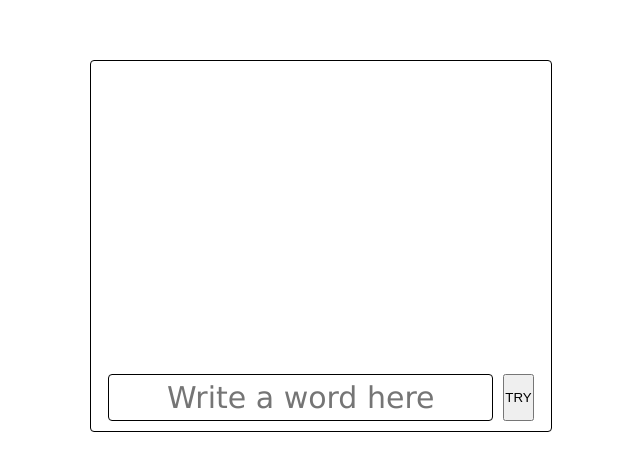
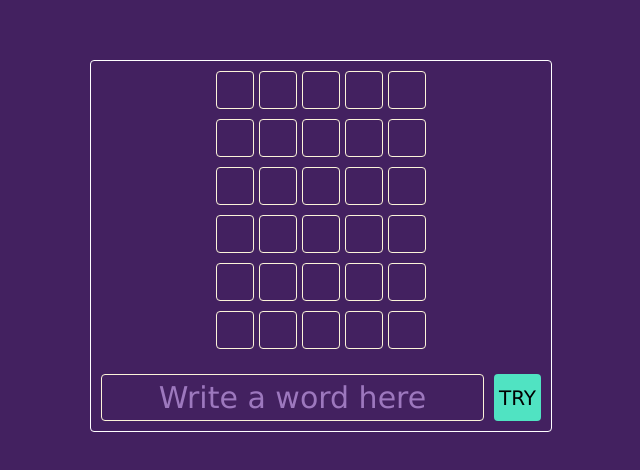
Before and after one commit to matias-ortubia/react-wordle, a React (Vite) app: page / in a window 1280 px wide. Shown: the part 154-624 px from the top of the page, without its empty margins (319-959 px from the left). Built offline with nearby package versions, Linux system fonts and the light colour scheme.

Commit message:
Add: styles

```diff
--- a/src/App.css
+++ b/src/App.css
@@ -12,11 +12,8 @@ html {
 body {
   height: 100%;
   margin: 0;
-  /*
-  display: flex;
-  flex-flow: column nowrap;
-  justify-content: center;
-  align-items: center;*/
+  background-color: #432160;
+  color: #FCF4D9;
 }
 
 #root {
@@ -29,13 +26,14 @@ main {
   flex-flow: column nowrap;
   justify-content: center;
   align-items: center;
-  gap: 10px;
+  gap: 1rem;
 }
 
 .game-container {
-  border: 1px solid #000;
+  position: relative;
+  border: 1px solid #ffffff;
   border-radius: 4px;
-  padding: 10px;
+  padding: 1rem;
   display: flex;
   flex-flow: column nowrap;
   justify-content: center;
--- a/src/App.jsx
+++ b/src/App.jsx
@@ -1,20 +1,19 @@
 import { useState } from "react";
-import { WordsContainer, WordInputPanel, ResultMessage } from "./components";
+import { WordsContainer, WordInputPanel, ResultMessage, WordsPlaceholder } from "./components";
 import { Word } from "./components";
 import { compareWords, isAnswer } from "./utils";
 import "./App.css";
 
 function App() {
-  const [tries, setTries] = useState([]);
+  const [sentWords, setSentWords] = useState([]);
   const [isGameOver, setGameOver] = useState(false);
   const [turn, setTurn] = useState(1);
   const [isVictory, setVictory] = useState(true);
 
   const handleSubmit = (word) => {
     const result = compareWords(word);
-    setTries((prevTries) => [...prevTries, { word: word, result: result }]);
+    setSentWords((prevSentWords) => [...prevSentWords, { word: word, result: result }]);
     setTurn(prevTurn => prevTurn + 1);
-    console.log("Words sent: " + turn);
 
     if (isAnswer(result)) {
       setGameOver(true);
@@ -26,7 +25,7 @@ function App() {
   };
 
   const handleReset = () => {
-    setTries([]);
+    setSentWords([]);
     setGameOver(false);
     setTurn(1);
     if (isVictory == false) setVictory(true);
@@ -35,14 +34,15 @@ function App() {
   return (
     <main>
       <div className="game-container">
+        <WordsPlaceholder listLength={ 6 } wordLength={ 5 } />
         <WordsContainer>
-          {tries.map((word, i) => {
+          { sentWords.map((word, i) => {
             return (
               <Word result={word.result} key={i}>
                 {word.word}
               </Word>
             );
-          })}
+          }) }
         </WordsContainer>
         { isGameOver ? <ResultMessage bgColor={ isVictory ? "victory" : "lose" }
                                       handleReset={ handleReset }>
--- a/src/components/index.js
+++ b/src/components/index.js
@@ -3,3 +3,4 @@ export * from './word/letter/Letter';
 export * from './word/Word';
 export * from './wordInputPanel/WordInputPanel';
 export * from './resultMessage/ResultMessage';
+export * from './wordsPlaceholder/WordsPlaceholder';
--- a/src/components/resultMessage/resultMessage.module.css
+++ b/src/components/resultMessage/resultMessage.module.css
@@ -12,5 +12,5 @@
 }
 
 .lose {
-    background-color: #aaaaaa;
+    background-color: #FF7A5A;
 }
--- a/src/components/word/letter/letter.module.css
+++ b/src/components/word/letter/letter.module.css
@@ -1,22 +1,23 @@
 .letterContainer {
     font-size: 2.5rem;
-    border: 1px solid #000;
+    border: 1px solid #FCF4D9;
     border-radius: 4px;
     padding: 0.3rem;
     width: 3rem;
     height: 3rem;
     flex-grow: 1;
     text-align: center;
+    text-shadow: -1px 0 black, 0 1px black, 1px 0 black, 0 -1px black;
 }
 
-.green {
-    background-color: #64ec0f;
+.correct {
+    background-color: #50E3C2;
 }
 
-.yellow {
-    background-color: #fffb00;
+.almost {
+    background-color: #FF7A5A;
 }
 
-.grey {
-    background-color: #bfbfbf;
+.notInWord {
+    background-color: #432160;
 }
--- a/src/components/wordInputPanel/wordInput/wordInput.module.css
+++ b/src/components/wordInputPanel/wordInput/wordInput.module.css
@@ -1,8 +1,15 @@
 .wordInput {
-    border: 1px solid #000;
+    border: 1px solid #FCF4D9;
     border-radius: 4px;
     font-family: inherit;
     font-size: 3rem;
     padding: 0.5rem;
     text-align: center;
+    background-color: inherit;
+    color: #FCF4D9;
+    width: 100%;
 }
+
+.wordInput::placeholder {
+    color: #9d78be;
+}
--- a/src/components/wordInputPanel/wordInputButton/WordInputButton.jsx
+++ b/src/components/wordInputPanel/wordInputButton/WordInputButton.jsx
@@ -1,4 +1,5 @@
 import { PropTypes } from "prop-types";
+import styles from './WordInputButton.module.css';
 
 const WordInputButton = ({ label, handleSubmit, input, setBuffer }) => {
     const handleClick = () => {
@@ -10,7 +11,7 @@ const WordInputButton = ({ label, handleSubmit, input, setBuffer }) => {
 
     return (
         <button onClick={ handleClick }
-                className="tryButton">{ label }</button>
+                className={ styles.tryButton }>{ label }</button>
     );
 };
 
--- a/src/components/wordInputPanel/wordInputButton/wordInputButton.module.css
+++ b/src/components/wordInputPanel/wordInputButton/wordInputButton.module.css
@@ -1,3 +1,18 @@
 .tryButton {
     height: inherit;
+    border: none;
+    border-radius: 4px;
+    background: #50E3C2;
+    font-family: inherit;
+    font-size: 2rem;
+    padding: 0.5rem;
+    font-weight: 500;
 }
+
+.tryButton:hover {
+    background: #91ffe7;
+}
+
+.tryButton:active {
+    background: #208c75;
+}
--- /dev/null
+++ b/src/components/wordsPlaceholder/WordsPlaceholder.jsx
@@ -0,0 +1,47 @@
+import PropTypes from 'prop-types';
+import styles from './wordsPlaceholder.module.css';
+
+const WordsPlaceholder = ({ listLength, wordLength }) => {
+
+    const renderWordPlaceholder = (wordLength) => {
+        const wordPlaceholder = [];
+        console.log("Enter");
+        for (let i = 0; i < wordLength; i++) {
+            wordPlaceholder.push(<div className={ styles.letterPlaceholder} />);
+            console.log("rendered " + i + " placeholders");
+        }
+        return (<div className={ styles.wordPlaceholder}>{ wordPlaceholder }</div>);
+    };
+
+    const renderWordsPlaceholders = ( listLength ) => {
+        const list = [];
+        console.log(listLength);
+        for (let i = 0; i < listLength; i++) {
+            console.log("Entro");
+            list.push(renderWordPlaceholder(wordLength));
+        }
+        return list;
+    };
+
+    return (
+        <div className={ styles.placeholderContainer}>
+            { renderWordsPlaceholders(listLength) }
+        </div>
+    );
+/*
+    return (
+        <div className="placeholderContainer">
+            <div className="wordPlaceholder">
+                <div className="letterPlaceholder" />
+            </div>
+        </div>
+
+    );*/
+};
+
+WordsPlaceholder.propTypes = {
+    listLength: PropTypes.number.isRequired,
+    wordLength: PropTypes.number.isRequired
+};
+
+export { WordsPlaceholder };
--- /dev/null
+++ b/src/components/wordsPlaceholder/wordsPlaceholder.module.css
@@ -0,0 +1,25 @@
+.placeholderContainer {
+    position: absolute;
+    top: 1rem;
+    display: flex;
+    flex-flow: column nowrap;
+    gap: 1rem;
+    height: 27.8rem;
+    width: fit-content;
+}
+
+.wordPlaceholder {
+    display: flex;
+    flex-flow: row nowrap;
+    gap: 0.5rem;
+}
+
+.letterPlaceholder {
+    border: 1px solid #FCF4D9;
+    border-radius: 4px;
+    padding: 0.3rem;
+    width: 3rem;
+    height: 3rem;
+    flex-grow: 1;
+    text-align: center;
+}
```
